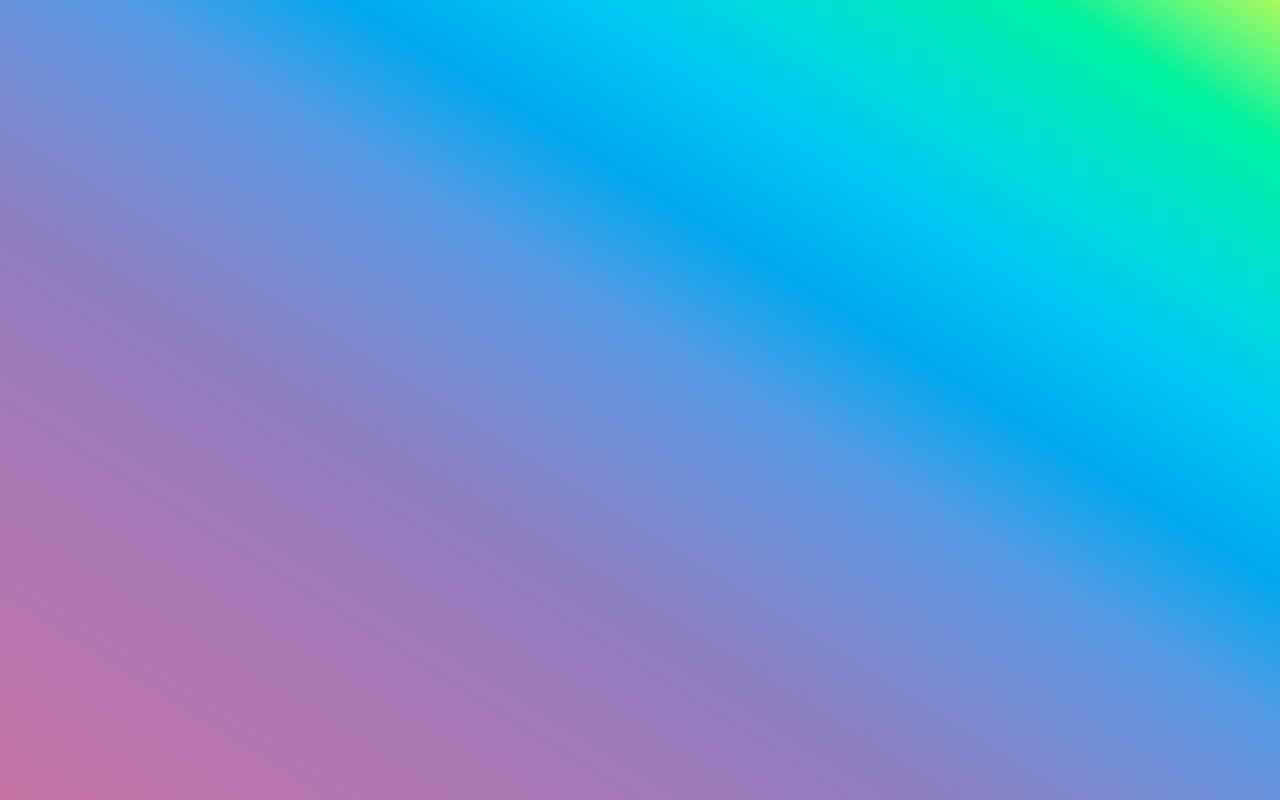
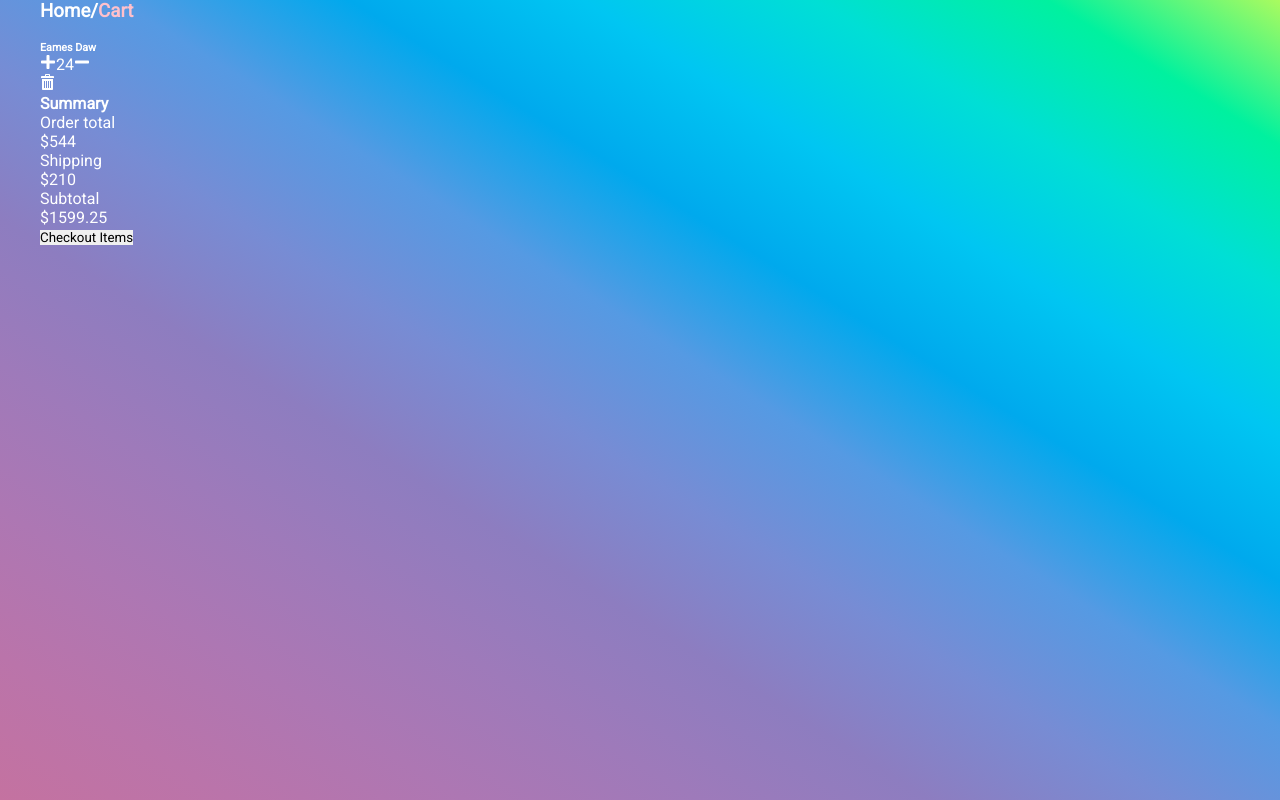
Before and after one commit to ddepu11/furniture-cart-react-app, a React (Create React App) app: page / in a window 1280 px wide. Built offline with nearby package versions, Linux system fonts and the light colour scheme.

Commit message:
Html Done

```diff
--- a/package.json
+++ b/package.json
@@ -10,6 +10,7 @@
     "gh-pages": "^3.1.0",
     "react": "^17.0.1",
     "react-dom": "^17.0.1",
+    "react-icons": "^4.2.0",
     "react-scripts": "4.0.3",
     "web-vitals": "^1.1.1"
   },
--- a/public/index.html
+++ b/public/index.html
@@ -15,7 +15,7 @@
 
     <title>React App</title>
   </head>
-  <body class="flex">
+  <body>
     <noscript>You need to enable JavaScript to run this app.</noscript>
     <div id="root"></div>
   </body>
--- a/src/App.js
+++ b/src/App.js
@@ -1,7 +1,52 @@
 import "./App.css";
+import { FaPlus, FaMinus } from "react-icons/fa";
+import { ImBin } from "react-icons/im";
 
 function App() {
-  return <div className="container"></div>;
+  return (
+    <div className="container">
+      <h3 className="header">
+        Home/<span style={{ color: "pink" }}>Cart</span>
+      </h3>
+
+      {/* Cart Items */}
+      <aside className="items">
+        <div className="item">
+          <img src="" alt="" />
+          <h6>Eames Daw</h6>
+          <div className="buttons-div">
+            <FaPlus className="plus" />
+            <span>24</span>
+            <FaMinus className="minus" />
+          </div>
+          <ImBin className="bin" />
+        </div>
+      </aside>
+
+      {/* Summary */}
+      <section className="summary">
+        <h4>Summary</h4>
+        <div className="details">
+          <div className="order-total">
+            <p>Order total</p>
+            <span>$544</span>
+          </div>
+          <div className="shiping">
+            <p>Shipping</p>
+            <span>$210</span>
+          </div>
+
+          <div className="subtotal">
+            <p>Subtotal</p>
+            <span>$1599.25</span>
+          </div>
+        </div>
+      </section>
+      <footer className="footer">
+        <button>Checkout Items</button>
+      </footer>
+    </div>
+  );
 }
 
 export default App;
```
Also changed, not shown: 1 other file (tests, documents, lock files or other folders).
